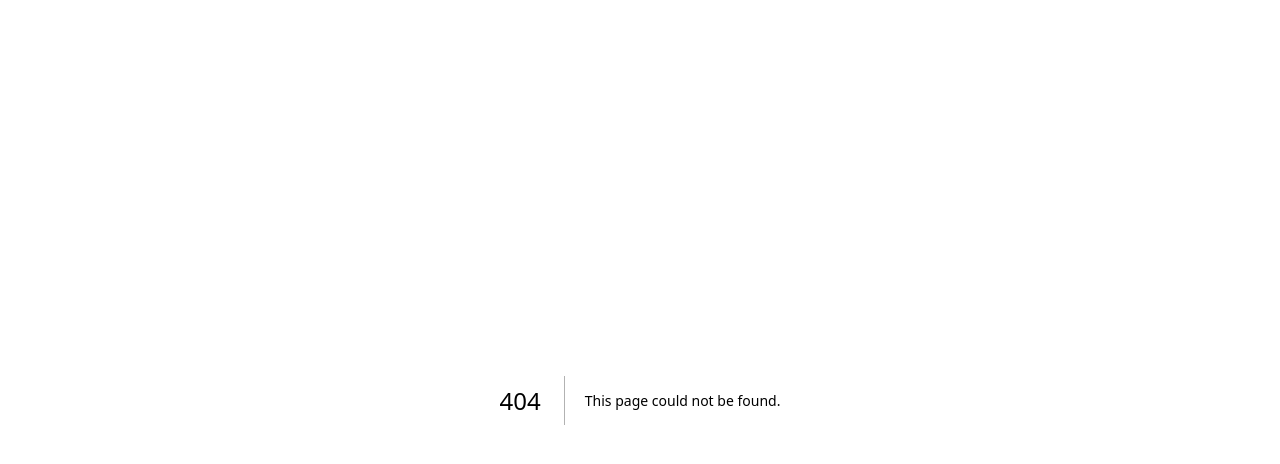
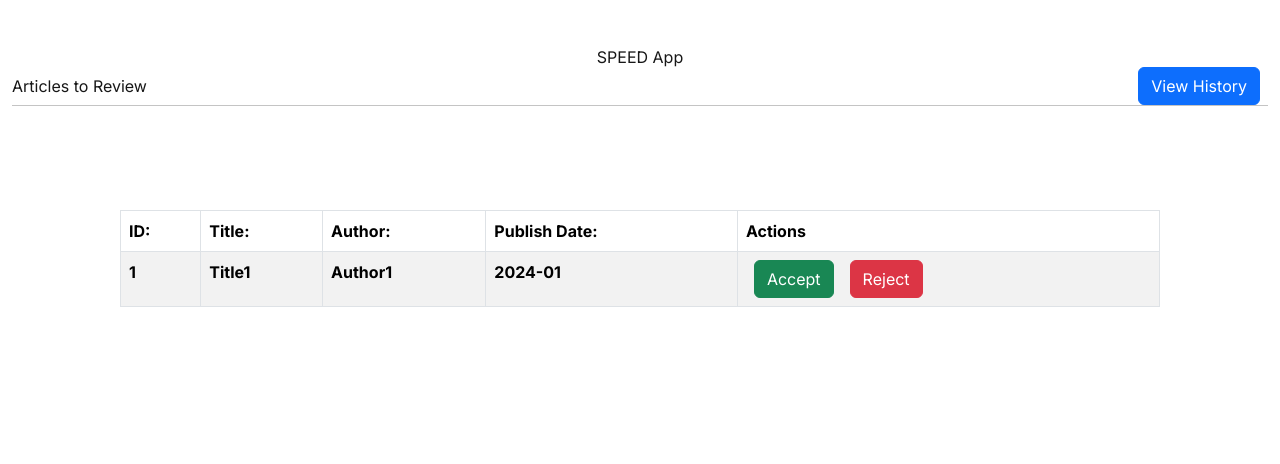
Before and after one commit to PineappleBearr/CISE-W205A-G6, a Next.js app in the folder frontend/: page /manage in a window 1280 px wide. Before the commit this address had no page. Shown: the top 464 px of the page. Built offline with nearby package versions, Linux system fonts and the light colour scheme.

Commit message:
add manage page

```diff
--- /dev/null
+++ b/frontend/src/app/manage/page.tsx
@@ -0,0 +1,41 @@
+
+
+export default function manage() {
+    return (
+        <div className="container">
+            <h1 className="text-center mt-5">SPEED App</h1>
+            <div className="d-flex justify-content-between align-items-center">
+                <h2>Articles to Review</h2>
+                <button className="btn btn-primary mx-2">View History</button>
+            </div>
+            <hr className="hr hr-blurry"></hr>
+            <nav className="navbar">
+                <div className="container d-flex justify-content-start m-5">
+                    <table className="table table-bordered table-striped m-5">
+                        <thead className="thead-light">
+                            <tr>
+                                <th>ID:</th>
+                                <th>Title:</th>
+                                <th>Author:</th>
+                                <th>Publish Date:</th>
+                                <th>Actions</th>
+                            </tr>
+                        </thead>
+                        <tbody>
+                        <tr>
+                                <th>1</th>
+                                <th>Title1 </th>
+                                <th>Author1</th>
+                                <th>2024-01</th>
+                                <th>
+                                    <button className="btn btn-success mx-2" > Accept </button>
+                                    <button className="btn btn-danger mx-2" > Reject </button>
+                                </th>
+                            </tr>
+                        </tbody>
+                    </table>
+                </div>
+            </nav>
+        </div>
+    );
+}
--- a/frontend/src/components/navbar.tsx
+++ b/frontend/src/components/navbar.tsx
@@ -7,7 +7,7 @@ export default function Navbar() {
             <Link href="/search" >
                 <button className="btn btn-primary mx-2" > Search for Articles </button>
             </Link>
-            <Link href="/search" >
+            <Link href="/manage" >
             <button className="btn btn-primary mx-2" > Manage Article/s </button>
             </Link>
             <Link href="/search" >
```
